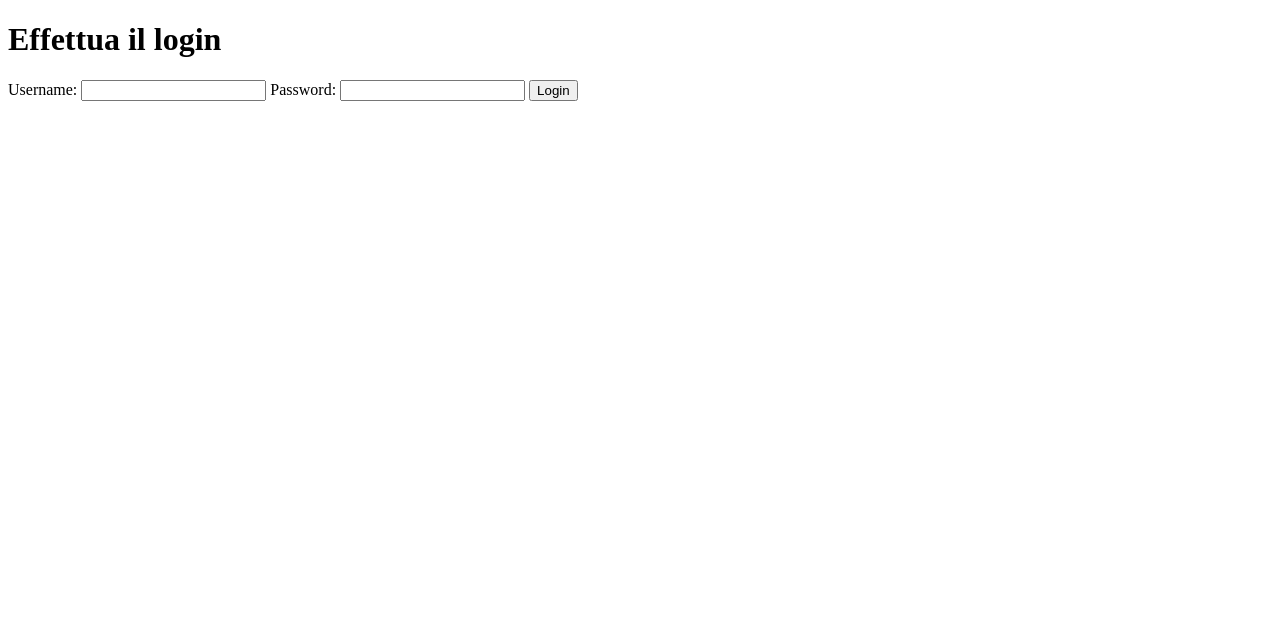
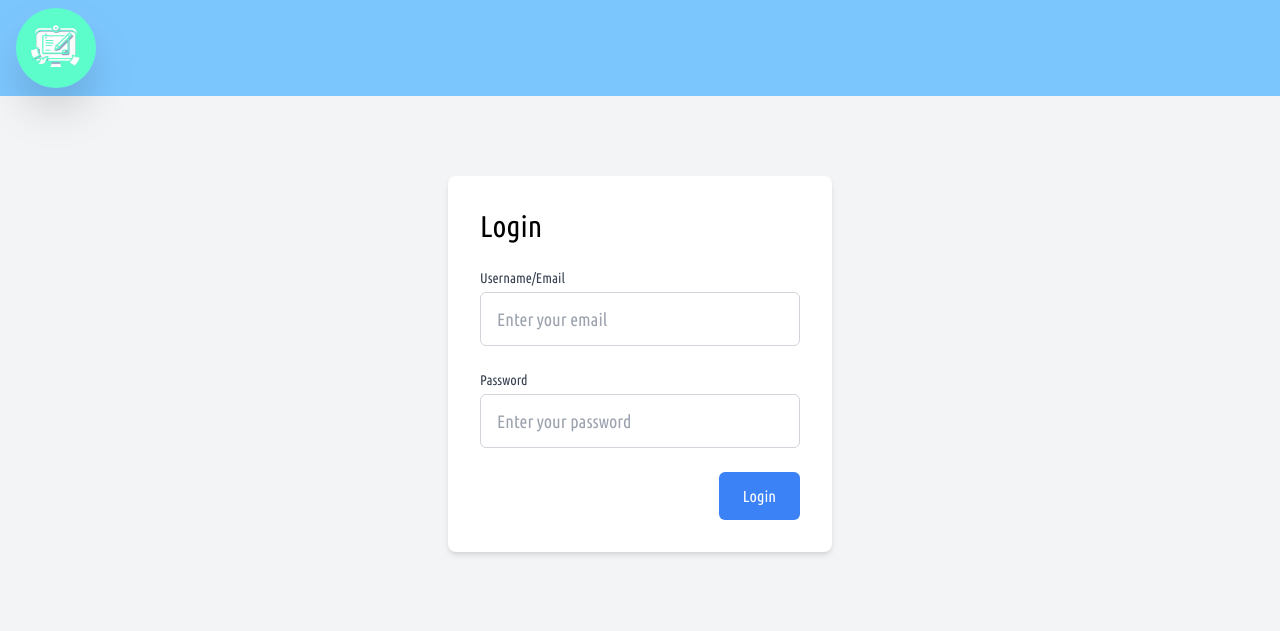
Before and after one commit to Cioffosplat/ClassevivaComms, a PHP site: page / in a window 1280 px wide. Shown: the top 631 px of the page. Run offline with PHP 8.4, Linux system fonts and the light colour scheme.

Commit message:
Made Login beautiful

```diff
--- a/index.php
+++ b/index.php
@@ -42,16 +42,39 @@ if (!$loggedIn) {
         <meta charset="UTF-8">
         <meta name="viewport" content="width=device-width, initial-scale=1.0">
         <title>Login</title>
+        <meta charset="UTF-8">
+        <meta name="viewport" content="width=device-width, initial-scale=1.0">
+        <title>Homepage</title>
+        <link href="https://cdn.jsdelivr.net/npm/tailwindcss@2.2.19/dist/tailwind.min.css" rel="stylesheet">
+        <style>
+            @import url('https://fonts.googleapis.com/css2?family=Ubuntu+Condensed&display=swap')
+        </style>
+        <link href="style.css" rel="stylesheet">
+        <script src="script.js"></script>
     </head>
-    <body>
-    <h1>Effettua il login</h1>
-    <form method="post">
-        <label for="username">Username:</label>
-        <input type="text" name="username" id="username">
-        <label for="password">Password:</label>
-        <input type="password" name="password" id="password">
-        <input type="submit" value="Login">
-    </form>
+    <body class="bg-gray-100">
+    <div id="header" class="px-4 py-2 flex justify-between items-center relative">
+        <img id="logoLogin" alt="Logo" class="w-20 h-20 rounded-full cursor-pointer shadow-2xl hover" onclick="redirectToHomepage()" src="resources/images/logos/logoTheme0.jpg">
+    </div>
+
+    <div class=" container mx-auto py-20 bg-gray-100 h-50 flex justify-center">
+        <div class="bg-white p-8 rounded-lg shadow-md w-96">
+            <h2 class="text-3xl mb-6">Login</h2>
+            <form method="post">
+                <div class="mb-6">
+                    <label for="username" class="block text-sm text-gray-700">Username/Email</label>
+                    <input type="text" id="username" name="username" class="mt-1 block w-full px-4 py-3 bg-white border border-gray-300 rounded-md text-lg focus:outline-none focus:border-blue-500 focus:ring focus:ring-blue-500" placeholder="Enter your email">
+                </div>
+                <div class="mb-6">
+                    <label for="password" class="block text-sm text-gray-700">Password</label>
+                    <input type="password" id="password" name="password" class="mt-1 block w-full px-4 py-3 bg-white border border-gray-300 rounded-md text-lg focus:outline-none focus:border-blue-500 focus:ring focus:ring-blue-500" placeholder="Enter your password">
+                </div>
+                <div class="text-right">
+                    <button type="submit" class="bg-blue-500 text-white px-6 py-3 rounded-md hover:bg-blue-600">Login</button>
+                </div>
+            </form>
+        </div>
+    </div>
     </body>
     </html>
     <?php
@@ -74,24 +97,21 @@ if (!$loggedIn) {
 </head>
 
 <body id = 'body' class="text-white">
-
-<div class="container mx-auto py-8">
-    <div id="header" class="rounded-lg px-4 py-2 flex justify-between items-center relative">
+    <div id="header" class="px-4 py-2 flex justify-between items-center relative">
         <div>
-            <img id="logo" alt="Logo" class="w-20 h-20 rounded-full cursor-pointer" onclick="redirectToHomepage()">
+            <img id="logo" alt="Logo" class="w-20 h-20 rounded-full cursor-pointer shadow-2xl hover" onclick="redirectToHomepage()">
         </div>
         <div class="flex items-center">
-            <img id="paintbrushButton" class="paintbrush w-6 h-6 cursor-pointer" src="resources/images/paintbrush/paintbrushTheme0.png" alt="Paintbrush">
-            <div id="paintbrushMenu" class="absolute z-10 bg-gray-200 p-4 rounded-lg top-20 right-0 transition-opacity transition-transform scale-100 origin-top shadow-2xl">
-                <button onclick="setTheme('theme0')" id = 'theme0' class="block my-2 p-2 text-white rounded-md focus:ring">Default</button>
-                <button onclick="setTheme('theme1')" id = 'theme1' class="block my-2 p-2 text-white rounded-md focus:ring">Theme 1</button>
-                <button onclick="setTheme('theme2')" id = 'theme2' class="block my-2 p-2 text-white rounded-md focus:ring">Theme 2</button>
-                <button onclick="setTheme('theme3')" id = 'theme3' class="block my-2 p-2 text-white rounded-md focus:ring">Theme 3</button>
+            <img id="paintbrushButton" class="paintbrush w-6 h-6 cursor-pointer" src="resources/images/paintbrush/paintbrushTheme0.png" alt="Paintbrush" onclick="togglePaintbrushMenu()">
+            <div id="paintbrushMenu" class="absolute z-10 bg-gray-200 p-4 rounded-lg top-20 right-0 scale-100 origin-top shadow-2xl">
+                <button onclick="setTheme('theme0')" id = 'theme0' class="block my-2 p-2 text-white rounded-md focus:ring shadow-2xl">Default</button>
+                <button onclick="setTheme('theme1')" id = 'theme1' class="block my-2 p-2 text-white rounded-md focus:ring shadow-2xl">Theme 1</button>
+                <button onclick="setTheme('theme2')" id = 'theme2' class="block my-2 p-2 text-white rounded-md focus:ring shadow-2xl">Theme 2</button>
+                <button onclick="setTheme('theme3')" id = 'theme3' class="block my-2 p-2 text-white rounded-md focus:ring shadow-2xl">Theme 3</button>
             </div>
             <img id="userIcon" alt="User Icon" class="w-10 h-10 rounded-full ml-2 cursor-pointer" onclick="redirectToProfile()">
         </div>
     </div>
-</div>
 
 <?php
 echo "\n",$_SESSION['ident'],"\n";
--- a/phpClass/Classeviva.php
+++ b/phpClass/Classeviva.php
@@ -178,7 +178,7 @@ use Papaya\Classeviva\ClassevivaEvent;
         return $this->Request("/students/$id/cards");
     }
 
-    public function didactics($id = null,$token): bool|string
+    public function didactics($id,$token): bool|string
     {
         curl_setopt($this->curl, CURLOPT_HTTPHEADER, array(
             'Content-Type: application/json',
--- a/script.js
+++ b/script.js
@@ -13,7 +13,6 @@ function togglePaintbrushMenu() {
     const paintbrushMenu = document.getElementById('paintbrushMenu');
     paintbrushMenu.classList.toggle('show');
 }
-document.getElementById('paintbrushButton').addEventListener('click', togglePaintbrushMenu);
 
 //Setting of the Themes
 function setTheme(theme) {
@@ -33,3 +32,14 @@ function redirectToProfile() {
 function redirectToHomepage() {
     window.location.href = "index.php";
 }
+
+//Sezione per l'highlighting dell'email sbagliata
+document.getElementById('email').addEventListener('input', function(event) {
+    var email = event.target.value;
+    var isValidEmail = /^[^\s@]+@[^\s@]+\.[^\s@]+$/.test(email);
+    if (!isValidEmail) {
+        event.target.classList.add('border-red-500', 'focus:border-red-500', 'focus:ring-red-500');
+    } else {
+        event.target.classList.remove('border-red-500', 'focus:border-red-500', 'focus:ring-red-500');
+    }
+});
--- a/style.css
+++ b/style.css
@@ -29,7 +29,7 @@
     background-color: var(--theme0-secondary-color);
 }
 
-#body{
+body{
     font-family: "Ubuntu Condensed", sans-serif;
     background-color: var(--theme0-background-color)
 }
@@ -38,7 +38,7 @@
     display: none;
     opacity: 0;
     transform: translateY(-10px);
-    transition: opacity 0.3s ease, transform 0.3s ease;
+    transition: opacity 0.5s ease-in, transform 0.5s ease-in;
 }
 
 #paintbrushMenu.show {
```
